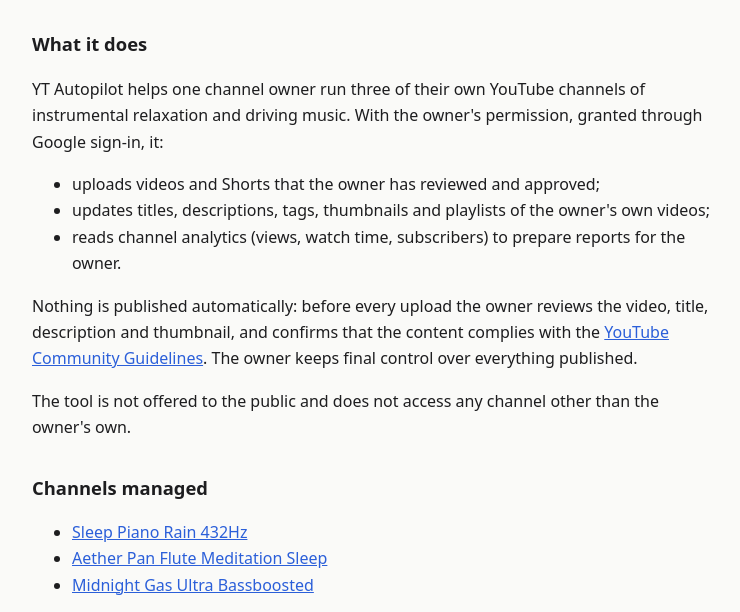
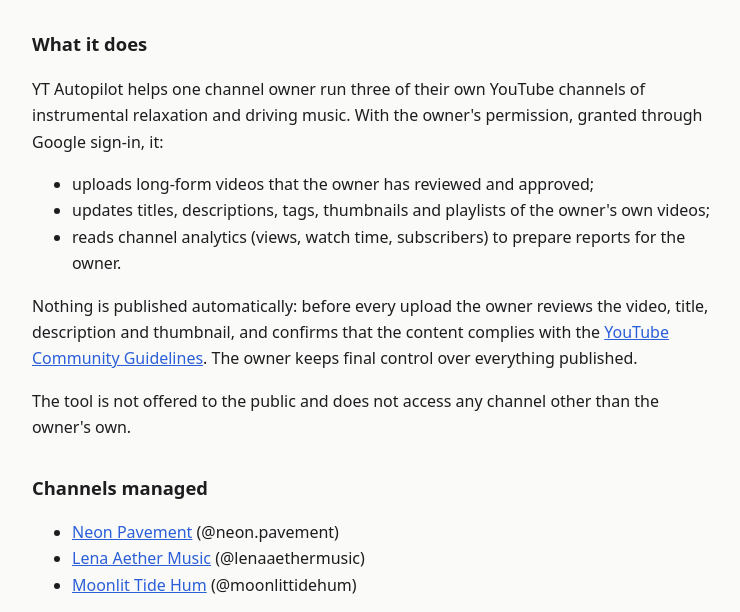
Before and after one commit to backmy/backmy.github.io, a plain HTML site: page index.html in a window 1280 px wide. Shown: the part 188-800 px from the top of the page, without its empty margins (264-1004 px from the left). Drawn offline with Linux system fonts and the light colour scheme.

Commit message:
Update managed channel names and handles; long-form videos only
Co-Authored-By: Claude Opus 5.5 <noreply@anthropic.com>

```diff
--- a/index.html
+++ b/index.html
@@ -8,7 +8,7 @@
 <h2>What it does</h2>
 <p>YT Autopilot helps one channel owner run three of their own YouTube channels of instrumental relaxation and driving music. With the owner's permission, granted through Google sign-in, it:</p>
 <ul>
-<li>uploads videos and Shorts that the owner has reviewed and approved;</li>
+<li>uploads long-form videos that the owner has reviewed and approved;</li>
 <li>updates titles, descriptions, tags, thumbnails and playlists of the owner's own videos;</li>
 <li>reads channel analytics (views, watch time, subscribers) to prepare reports for the owner.</li>
 </ul>
@@ -16,9 +16,9 @@
 <p>The tool is not offered to the public and does not access any channel other than the owner's own.</p>
 <h2>Channels managed</h2>
 <ul>
-<li><a href="https://www.youtube.com/@SleepPianoRain432Hz">Sleep Piano Rain 432Hz</a></li>
-<li><a href="https://www.youtube.com/@AetherPanFluteMeditationSleep">Aether Pan Flute Meditation Sleep</a></li>
-<li><a href="https://www.youtube.com/@MidnightGasUltraBassboosted">Midnight Gas Ultra Bassboosted</a></li>
+<li><a href="https://www.youtube.com/@neon.pavement">Neon Pavement</a> (@neon.pavement)</li>
+<li><a href="https://www.youtube.com/@lenaaethermusic">Lena Aether Music</a> (@lenaaethermusic)</li>
+<li><a href="https://www.youtube.com/@moonlittidehum">Moonlit Tide Hum</a> (@moonlittidehum)</li>
 </ul>
 <h2>Google user data</h2>
 <p>How the tool uses data from Google accounts is described in the <a href="privacy.html">Privacy Policy</a>. The tool uses YouTube API Services; see the <a href="https://www.youtube.com/t/terms">YouTube Terms of Service</a>.</p>
```
